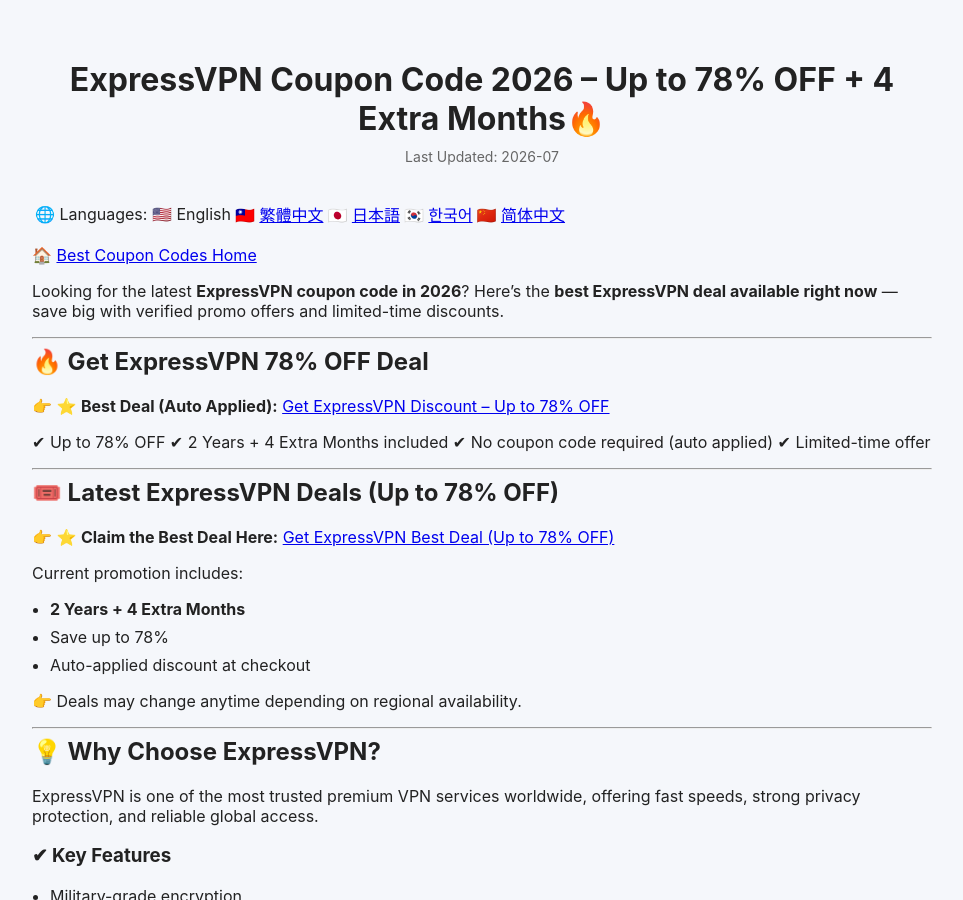
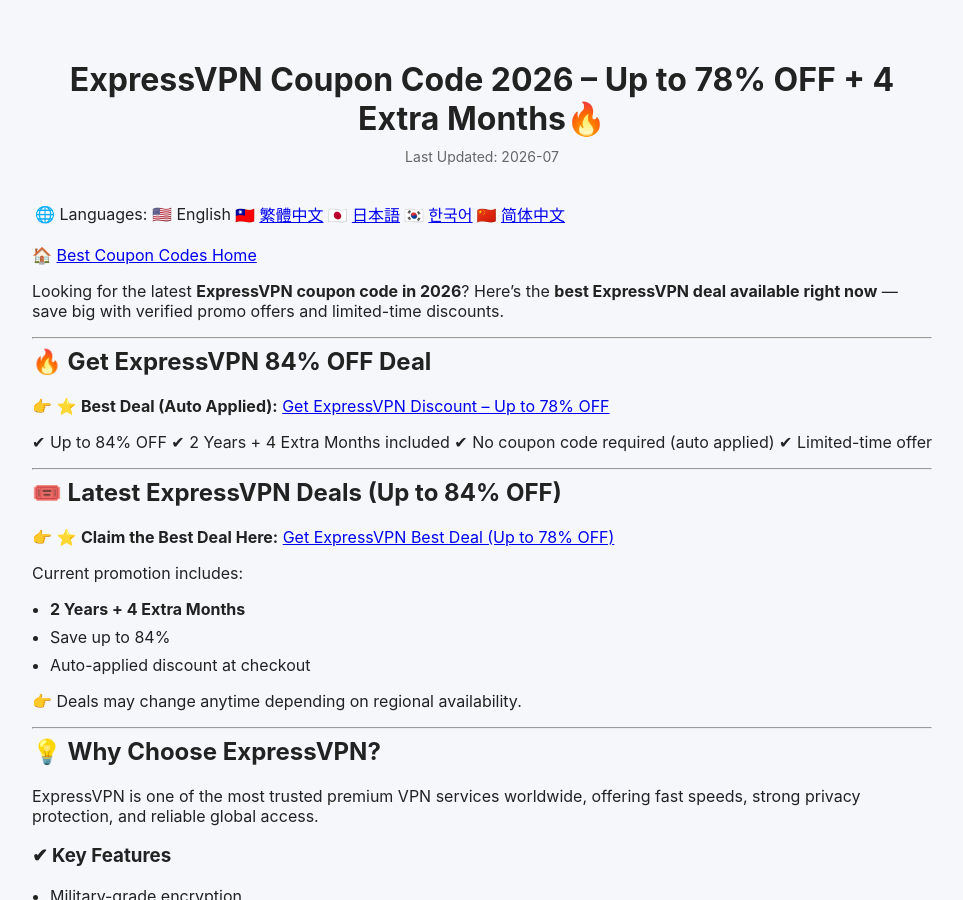
Before and after one commit to BestCouponCodes/best-coupon-codes, a Jekyll site: the page built from expressvpn-coupon-code.md, in a window 1280 px wide and 900 px high. Shown: the whole window, without its empty margins (158-1121 px from the left). Built offline with Jekyll 4.4.1, drawn with Linux system fonts in a browser that asks for light colours.

Commit message:
Update expressvpn-coupon-code.md

```diff
--- a/expressvpn-coupon-code.md
+++ b/expressvpn-coupon-code.md
@@ -15,19 +15,19 @@ Here’s the **best ExpressVPN deal available right now** — save big with veri
 
 ---
 
-## 🔥 Get ExpressVPN 78% OFF Deal
+## 🔥 Get ExpressVPN 84% OFF Deal
 
 👉 ⭐ **Best Deal (Auto Applied):**
 [Get ExpressVPN Discount – Up to 78% OFF](https://go.expressvpn.com/c/2667632/1645830/16063)
 
-✔ Up to 78% OFF
+✔ Up to 84% OFF
 ✔ 2 Years + 4 Extra Months included
 ✔ No coupon code required (auto applied)
 ✔ Limited-time offer
 
 ---
 
-## 🎟️ Latest ExpressVPN Deals (Up to 78% OFF)
+## 🎟️ Latest ExpressVPN Deals (Up to 84% OFF)
 
 👉 ⭐ **Claim the Best Deal Here:**
 [Get ExpressVPN Best Deal (Up to 78% OFF)](https://go.expressvpn.com/c/2667632/1645830/16063)
@@ -35,7 +35,7 @@ Here’s the **best ExpressVPN deal available right now** — save big with veri
 Current promotion includes:
 
 * **2 Years + 4 Extra Months**
-* Save up to 78%
+* Save up to 84%
 * Auto-applied discount at checkout
 
 👉 Deals may change anytime depending on regional availability.
```
